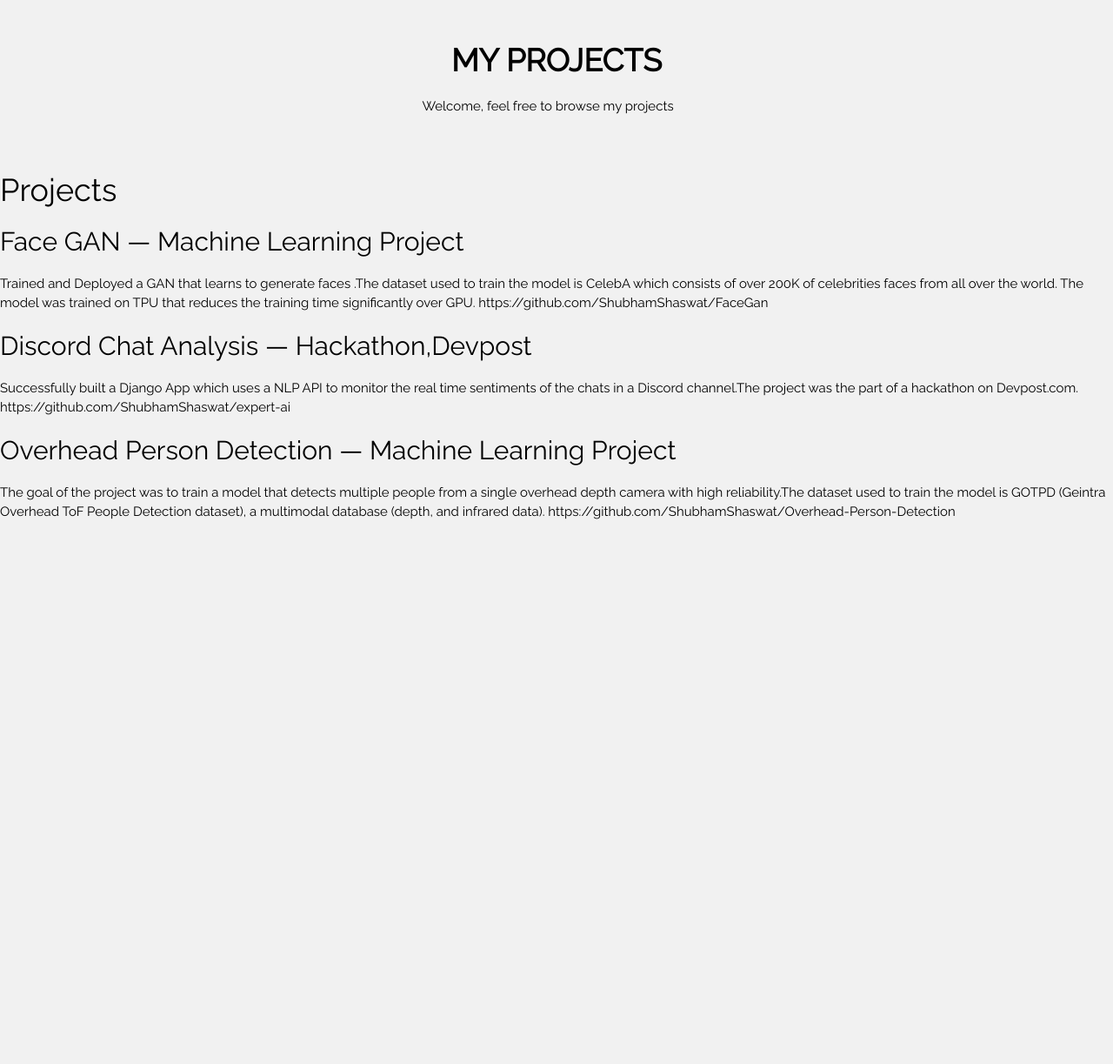
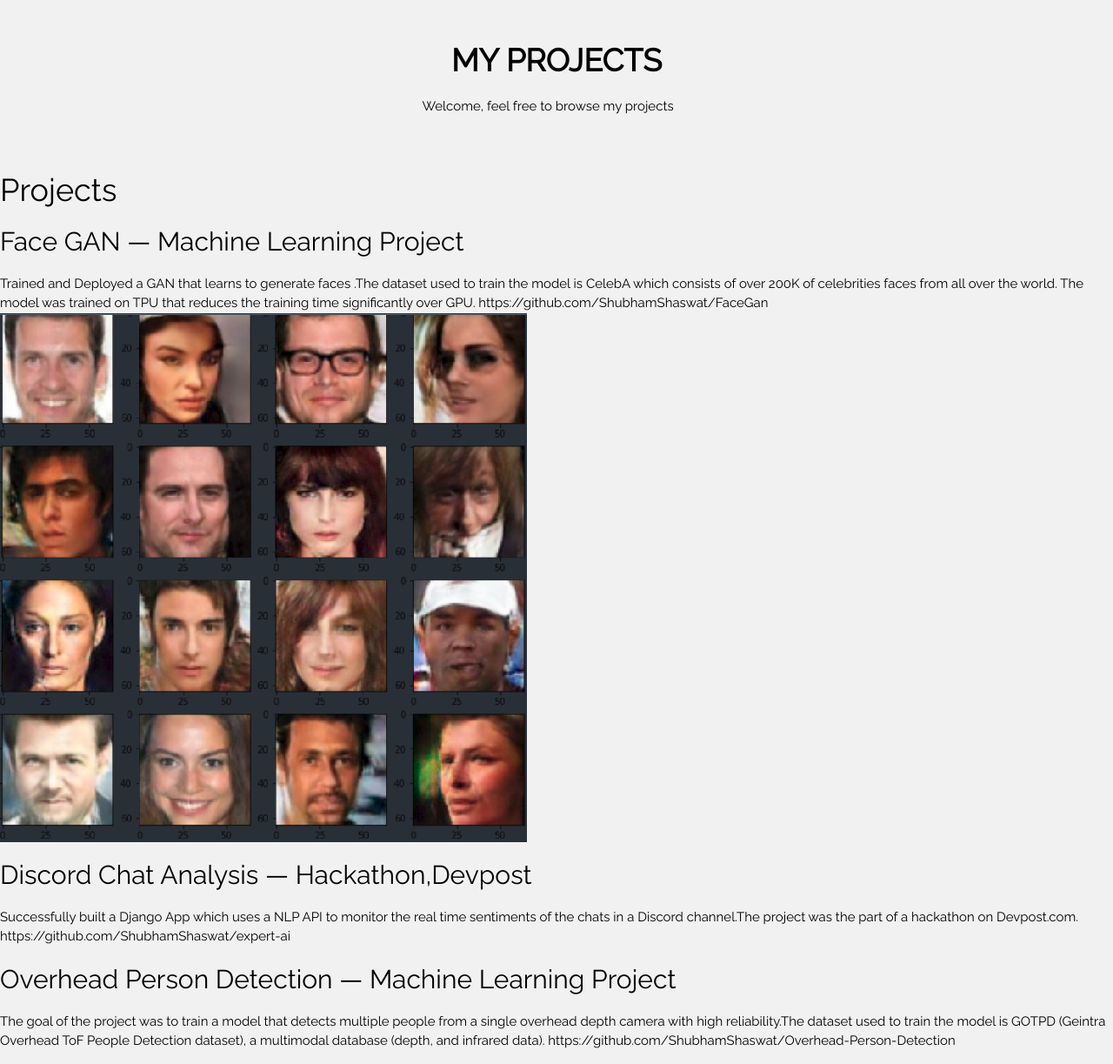
Before and after one commit to ShubhamShaswat/shubhamshaswat.github.io, a Jekyll site: the page built from projects.md, in a window 1280 px wide. Shown: the whole page at 87% size. Built offline with Jekyll 4.4.1, drawn with Linux system fonts in a browser that asks for light colours; before the commit the page ends 900 px from its top, so only the background shows below that.

Commit message:
added images

```diff
--- a/projects.md
+++ b/projects.md
@@ -11,6 +11,9 @@ title:  Projects
 ## Face GAN — Machine Learning Project
 Trained and Deployed a GAN that learns to generate faces .The dataset used to train the model is CelebA which consists of over 200K of celebrities faces from all over the world. The model was trained on TPU that reduces the training time significantly over GPU.
 https://github.com/ShubhamShaswat/FaceGan
+![Generated Faces](assets/images/fakefaces.png)
+
+
 
 ## Discord Chat Analysis — Hackathon,Devpost
 Successfully built a Django App which uses a NLP API to monitor the real time sentiments of the chats in a Discord channel.The project was the part of a hackathon on Devpost.com.
```
Also changed, not shown: 6 other files.
